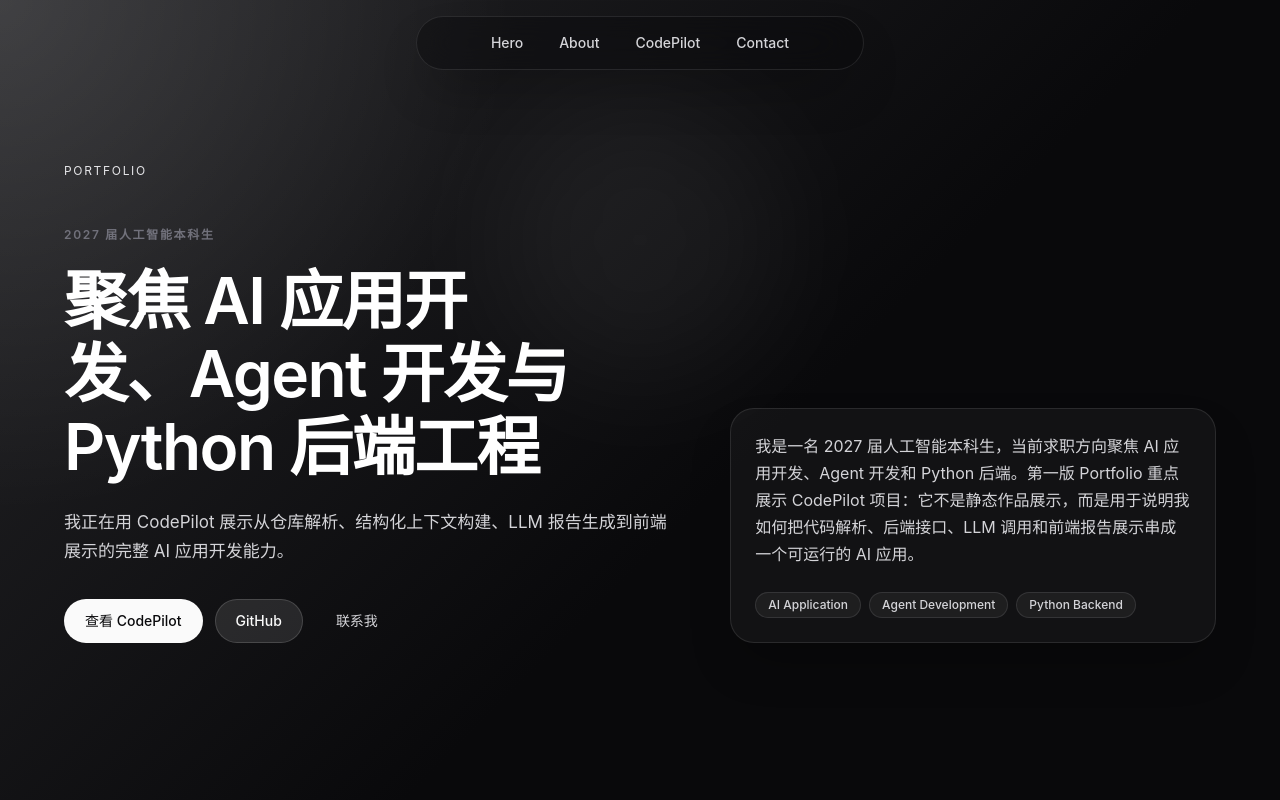
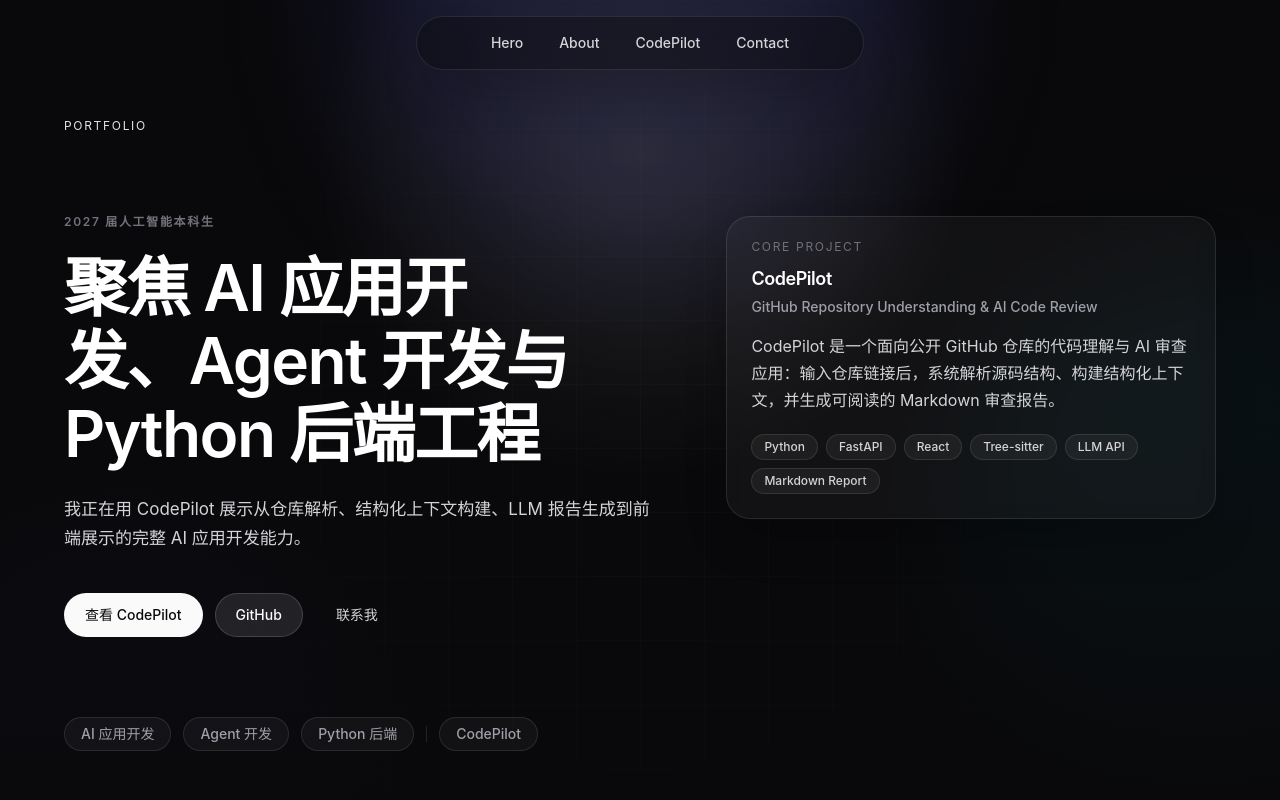
Before and after one commit to Strange-Men/Portfolio, a React (Vite) app: page / in a window 1280 px wide. Shown: the top 800 px of the page. Built offline with nearby package versions, Linux system fonts and the light colour scheme; the HTML template or start-up script is replaced by a standard one.

Commit message:
style(v1.17.0-hero-spotlight-layout): implement hero spotlight layout

```diff
--- a/src/components/sections/HeroSection.tsx
+++ b/src/components/sections/HeroSection.tsx
@@ -1,3 +1,4 @@
+import { codepilot } from '../../data/codepilot';
 import { links } from '../../data/links';
 import { profile } from '../../data/profile';
 import { Button, SectionLabel, Tag } from '../ui';
@@ -6,14 +7,23 @@
   return (
     <section
       id="hero"
-      className="relative isolate flex min-h-screen items-center overflow-hidden bg-zinc-950 px-6 section-y text-zinc-50"
+      className="relative isolate min-h-screen overflow-hidden bg-zinc-950 px-5 py-28 text-white sm:px-6"
+      style={{ minHeight: '100dvh' }}
       aria-labelledby="hero-title"
     >
-      <div className="absolute inset-0 -z-10 bg-[radial-gradient(circle_at_top_left,rgba(255,255,255,0.13),transparent_34%),linear-gradient(135deg,rgba(39,39,42,0.92),rgba(9,9,11,1)_58%)]" />
-      <div className="absolute left-1/2 top-24 -z-10 h-72 w-72 -translate-x-1/2 rounded-full bg-white/5 blur-3xl" />
+      {/* background glow layers */}
+      <div className="pointer-events-none absolute inset-0 -z-10 overflow-hidden">
+        <div className="absolute left-1/2 top-[-18rem] h-[36rem] w-[36rem] -translate-x-1/2 rounded-full bg-indigo-500/20 blur-3xl" />
+        <div className="absolute right-[-10rem] top-1/3 h-[30rem] w-[30rem] rounded-full bg-cyan-400/10 blur-3xl" />
+        <div className="absolute bottom-[-12rem] left-[-8rem] h-[32rem] w-[32rem] rounded-full bg-violet-500/10 blur-3xl" />
+        <div className="absolute inset-0 bg-[radial-gradient(circle_at_50%_18%,rgba(255,255,255,0.10),transparent_34%),linear-gradient(to_bottom,rgba(9,9,11,0.30),rgba(9,9,11,1))]" />
+        <div className="hero-grid-bg absolute inset-0 opacity-60" />
+      </div>
 
-      <div className="mx-auto flex w-full max-w-6xl flex-col gap-12">
-        <header>
+      {/* content shell */}
+      <div className="relative z-10 mx-auto flex w-full max-w-6xl flex-col">
+        {/* portfolio label */}
+        <header className="mb-16 sm:mb-20">
           <a
             href="#hero"
             className="text-label text-zinc-200 transition-colors hover:text-white focus-visible:outline focus-visible:outline-2 focus-visible:outline-offset-4 focus-visible:outline-zinc-50"
@@ -22,13 +32,15 @@
           </a>
         </header>
 
-        <div className="grid gap-12 lg:grid-cols-[1.12fr_0.88fr] lg:items-end">
-          <div className="max-w-4xl">
+        {/* main hero content + info card */}
+        <div className="grid gap-12 lg:grid-cols-[1.1fr_0.9fr] lg:items-start lg:gap-16">
+          {/* left: title / description / CTA */}
+          <div>
             <SectionLabel>{profile.identity}</SectionLabel>
 
             <h1
               id="hero-title"
-              className="text-display mt-6 max-w-4xl text-balance font-semibold text-white"
+              className="text-display mt-6 max-w-3xl text-balance font-semibold"
             >
               {profile.heroTitle}
             </h1>
@@ -37,7 +49,7 @@
               {profile.heroDescription}
             </p>
 
-            <div className="mt-8 flex flex-wrap gap-3">
+            <div className="mt-10 flex flex-wrap gap-3">
               <Button href="#codepilot">查看 CodePilot</Button>
               <Button href={links.github} variant="secondary" external>
                 GitHub
@@ -48,15 +60,44 @@
             </div>
           </div>
 
-          <aside className="rounded-3xl border border-white/10 bg-white/[0.04] p-6 shadow-2xl shadow-black/30">
-            <p className="text-body-default text-zinc-300">{profile.about}</p>
+          {/* right: CodePilot info card */}
+          <aside className="rounded-3xl border border-white/10 bg-white/[0.04] p-6 shadow-2xl shadow-black/30 backdrop-blur-sm">
+            <p className="text-label text-zinc-500">Core Project</p>
 
-            <div className="mt-6 flex flex-wrap gap-2">
-              {profile.focusTags.map((tag) => (
-                <Tag key={tag}>{tag}</Tag>
+            <h2 className="mt-3 text-lg font-semibold tracking-tight text-white">
+              {codepilot.name}
+            </h2>
+
+            <p className="mt-1 text-sm font-medium text-zinc-400">
+              {codepilot.subtitle}
+            </p>
+
+            <p className="text-body-default mt-4 text-zinc-300">
+              {codepilot.description}
+            </p>
+
+            <div className="mt-5 flex flex-wrap gap-2">
+              {codepilot.techStack.map((tech) => (
+                <Tag key={tech}>{tech}</Tag>
               ))}
             </div>
           </aside>
+        </div>
+
+        {/* bottom value tags */}
+        <div className="mt-16 flex flex-wrap items-center gap-3 sm:mt-20">
+          {profile.directions.map((d) => (
+            <span
+              key={d}
+              className="rounded-full border border-white/10 bg-white/[0.04] px-4 py-1.5 text-xs font-medium text-zinc-400 sm:text-sm"
+            >
+              {d}
+            </span>
+          ))}
+          <span className="hidden h-4 w-px bg-white/10 sm:block" />
+          <span className="rounded-full border border-white/10 bg-white/[0.04] px-4 py-1.5 text-xs font-medium text-zinc-400 sm:text-sm">
+            {codepilot.name}
+          </span>
         </div>
       </div>
     </section>
--- a/src/index.css
+++ b/src/index.css
@@ -94,4 +94,12 @@
     padding-top: var(--section-y);
     padding-bottom: var(--section-y);
   }
+
+  .hero-grid-bg {
+    background-image:
+      linear-gradient(rgba(255, 255, 255, 0.035) 1px, transparent 1px),
+      linear-gradient(90deg, rgba(255, 255, 255, 0.035) 1px, transparent 1px);
+    background-size: 64px 64px;
+    mask-image: radial-gradient(circle at center, black, transparent 72%);
+  }
 }
```
Also changed, not shown: 1 other file (tests, documents, lock files or other folders).
